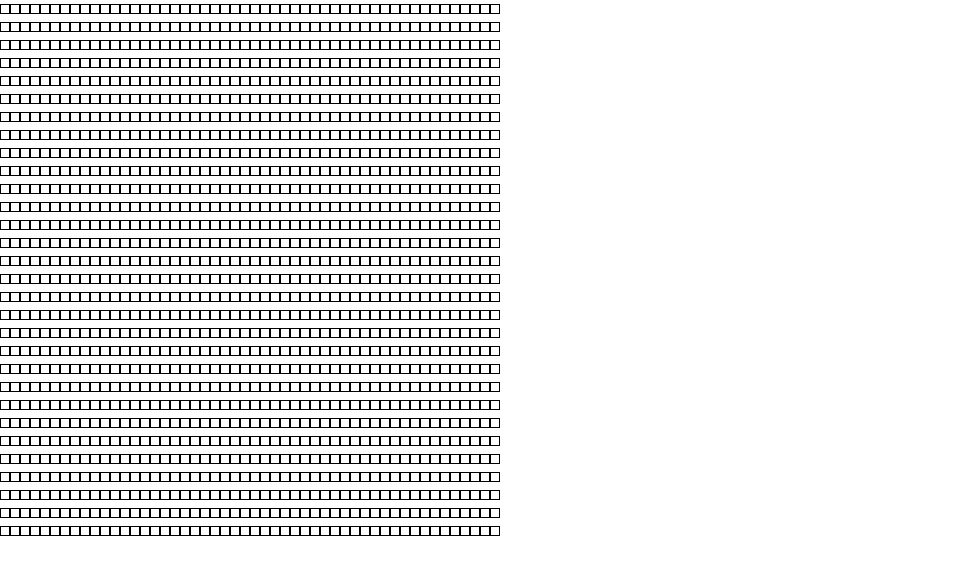
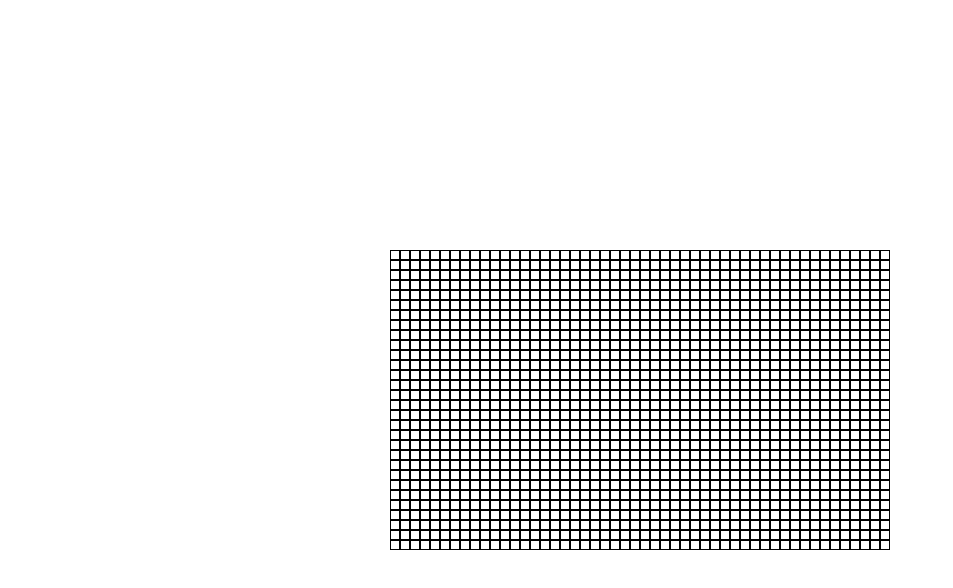
Before and after one commit to abhinav-m/for-the-web, a React (Create React App) app in the folder DataVis/game-of-life/: page / in a window 1280 px wide. Shown: the top 588 px of the page, without its empty margins (0-953 px from the left). Built offline with nearby package versions, Linux system fonts and the light colour scheme.

Commit message:
Added css changes for proper matrix render

```diff
--- a/DataVis/game-of-life/src/App.css
+++ /dev/null
@@ -1,24 +0,0 @@
-* {
-  box-sizing: border-box; }
-
-.cell {
-  box-sizing: border-box;
-  display: inline-block;
-  width: 10px;
-  height: 10px;
-  border: 1px solid black; }
-
-.row {
-  margin: 0;
-  display: inline-block;
-  line-height: 10px; }
-
-.App {
-  display: inline-block;
-  margin: 0;
-  padding: 0;
-  text-align: center;
-  min-width: 500px;
-  min-height: 300px;
-  max-width: 500px;
-  max-height: 300px; }
--- a/DataVis/game-of-life/src/App.js
+++ b/DataVis/game-of-life/src/App.js
@@ -28,6 +28,7 @@ class App extends React.Component {
   render() {
     return (
       <div className="App">
+        <div className="wrapper">
       {this.state[this.state.shown].map( function(r,i)  {
         return(
 
@@ -38,6 +39,7 @@ class App extends React.Component {
         } )
       }
       </div>
+      </div>
     );
   }
 }
--- a/DataVis/game-of-life/src/App.scss
+++ b/DataVis/game-of-life/src/App.scss
@@ -7,22 +7,31 @@
     display: inline-block;
     width: 10px;
     height: 10px;
-    border: 1px solid black
-}
-
-.row {
-    margin: 0;
-    display: inline-block;
-    line-height: 10px;
+    border: 1px solid black;
+    float: left;
 }
 
 .App {
-    display: inline-block;
+    display: flex;
+    justify-content: center;
+    align-items: center;
     margin: 0;
     padding: 0;
     text-align: center;
+    width: 100vw;
+    height: 100vh;
+}
+
+.wrapper {
+    margin: 0;
+    padding: 0;
     min-width: 500px;
     min-height: 300px;
     max-width: 500px;
     max-height: 300px;
 }
+
+.row {
+    width: 500px;
+    height: 10px;
+}
```
